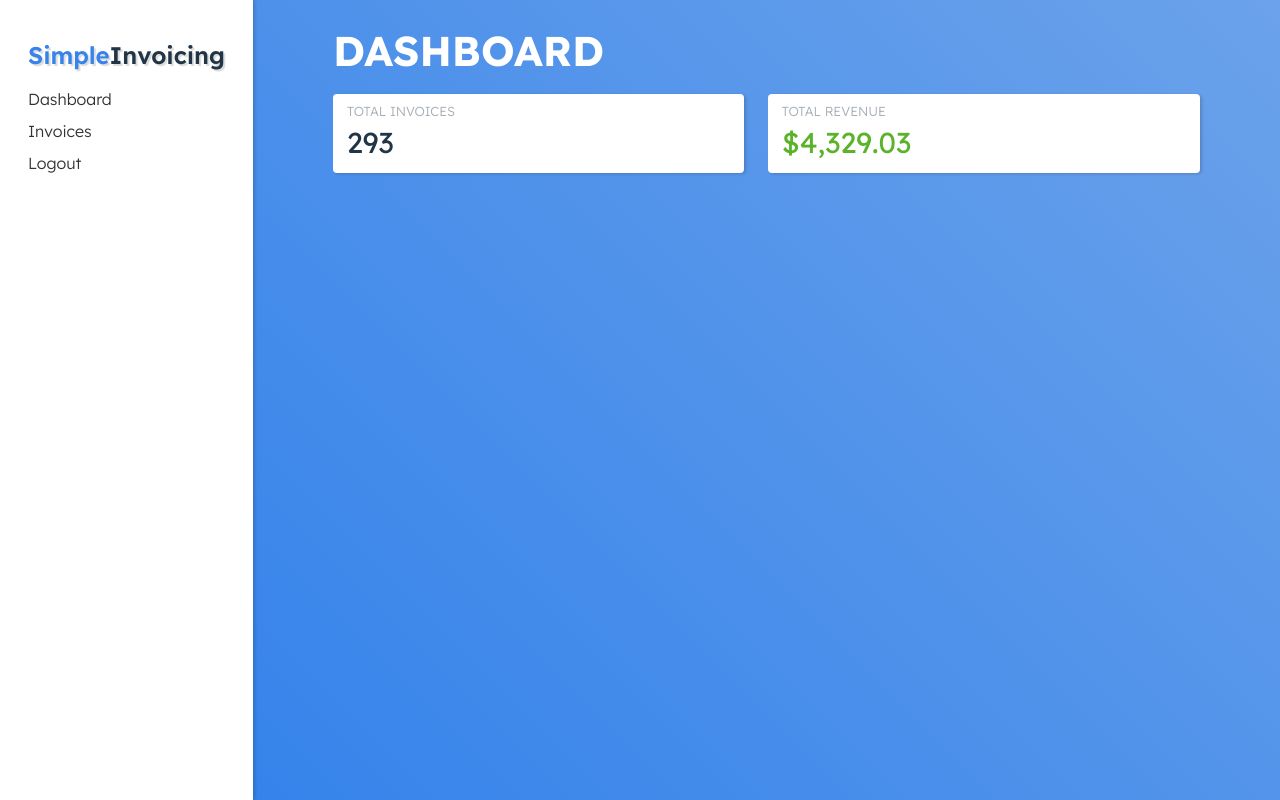
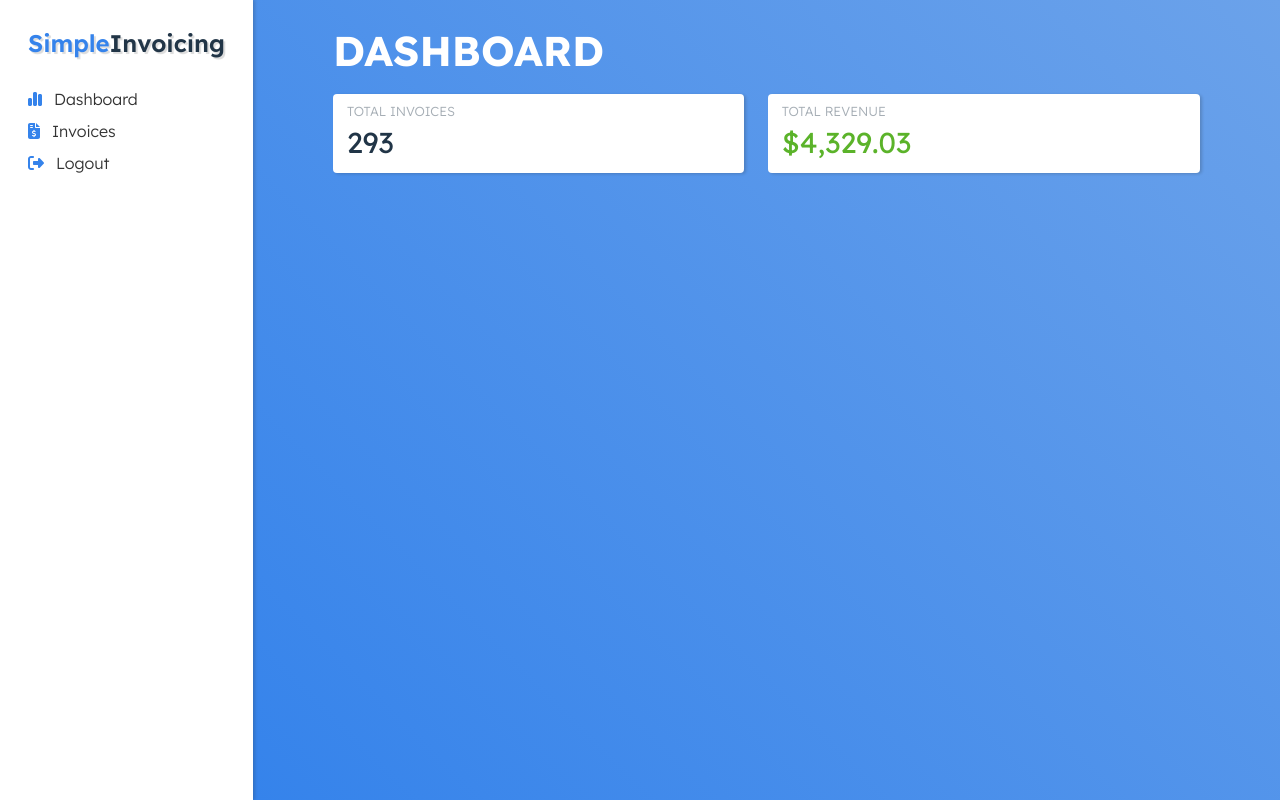
Before and after one commit to beeker1121/dddstructure-frontend, a Vue app: page /dashboard in a window 1280 px wide. Built offline with nearby package versions, Linux system fonts and the light colour scheme; sample sign-in values are in the browser's storage.

Commit message:
Added Font Awesome

```diff
--- a/package.json
+++ b/package.json
@@ -9,6 +9,9 @@
     "preview": "vite preview"
   },
   "dependencies": {
+    "@fortawesome/fontawesome-svg-core": "^6.6.0",
+    "@fortawesome/free-solid-svg-icons": "^6.6.0",
+    "@fortawesome/vue-fontawesome": "^3.0.8",
     "pinia": "^2.2.6",
     "vue": "^3.5.12",
     "vue-router": "^4.4.5"
--- a/src/components/dashboard/sidebar.vue
+++ b/src/components/dashboard/sidebar.vue
@@ -35,9 +35,15 @@ const logout = () => {
             <span>Simple</span>Invoicing
         </div>
 
-        <router-link to="/dashboard">Dashboard</router-link>
-        <router-link to="/dashboard/invoices">Invoices</router-link>
-        <a href="#" @click.prevent="logout">Logout</a>
+        <router-link to="/dashboard">
+            <font-awesome-icon class="icon" icon="chart-simple" />Dashboard
+        </router-link>
+        <router-link to="/dashboard/invoices">
+            <font-awesome-icon class="icon" icon="file-invoice-dollar" />Invoices
+        </router-link>
+        <a href="#" @click.prevent="logout">
+            <font-awesome-icon class="icon" icon="right-from-bracket" />Logout
+        </a>
     </div>
 </template>
 
@@ -48,7 +54,7 @@ const logout = () => {
     z-index: 2;
 
     .logo {
-        margin: 32px 0 14px 0;
+        margin: 20px 0 26px 0;
         font-size: 1.5em;
         font-weight: 600;
         text-shadow: 2px 2px 0.7px #ddd;
@@ -63,6 +69,11 @@ const logout = () => {
         margin: 8px 0;
         font-weight: 300;
         color: #333;
+
+        .icon {
+            margin: 0 12px 0 0;
+            color: rgb(53, 131, 235);
+        }
     }
 }
 </style>
--- a/src/main.ts
+++ b/src/main.ts
@@ -1,5 +1,8 @@
 import { createApp } from 'vue'
 import { createPinia } from 'pinia'
+import { library } from '@fortawesome/fontawesome-svg-core'
+import { faPhone, faChartSimple, faFileInvoiceDollar, faRightFromBracket } from '@fortawesome/free-solid-svg-icons'
+import { FontAwesomeIcon } from '@fortawesome/vue-fontawesome'
 
 import App from './App.vue'
 import router from './router'
@@ -7,9 +10,20 @@ import router from './router'
 // CSS.
 import './style.css'
 
+// Handle Font Awesome.
+library.add(
+    faPhone,
+    faChartSimple,
+    faFileInvoiceDollar,
+    faRightFromBracket
+)
+
 // Create app.
 const pinia = createPinia()
 const app = createApp(App)
+
+// Set Font Awesome.
+app.component('font-awesome-icon', FontAwesomeIcon)
 
 // Set pinia.
 app.use(pinia)
```
Also changed, not shown: 1 other file (tests, documents, lock files or other folders).
